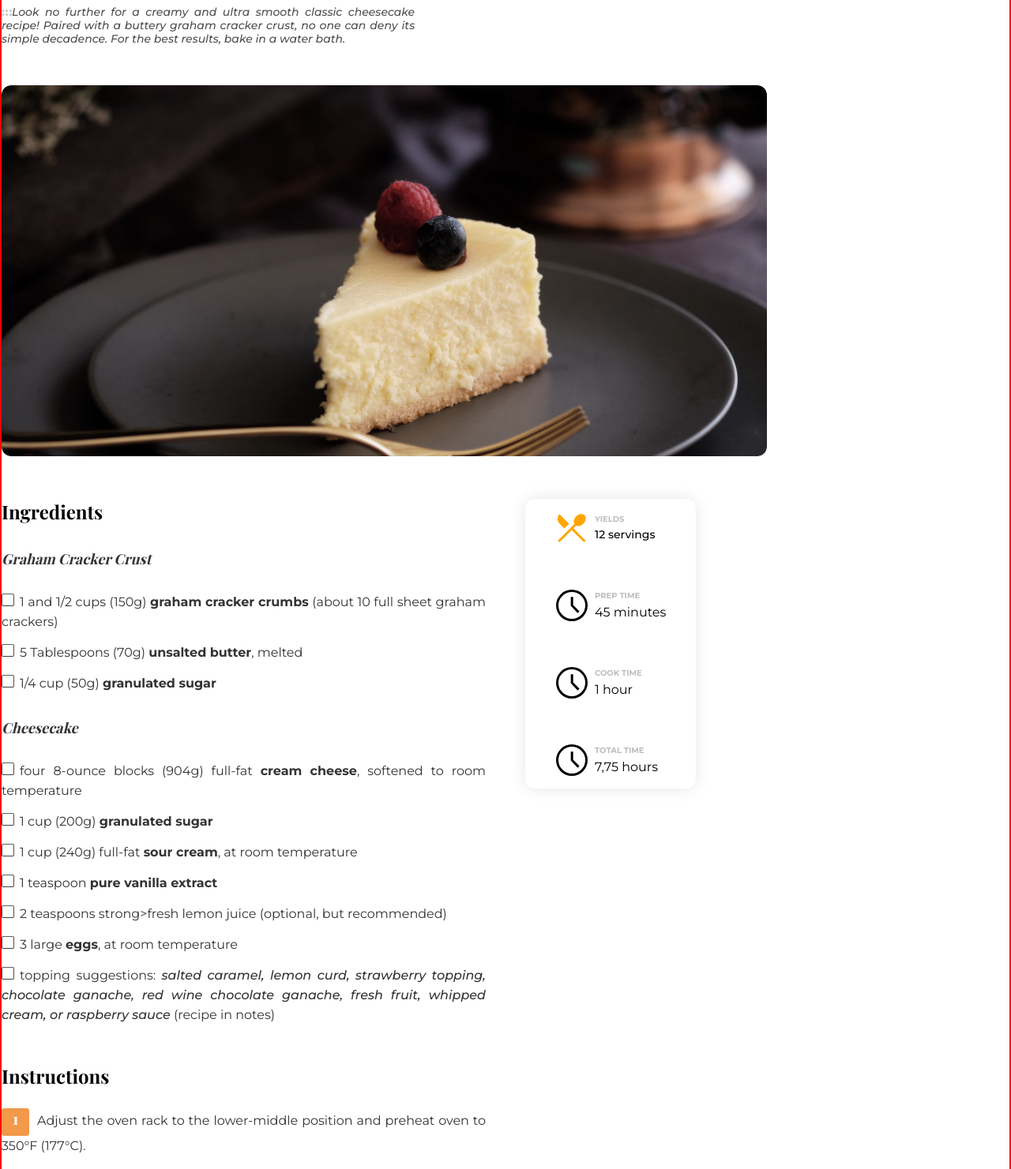
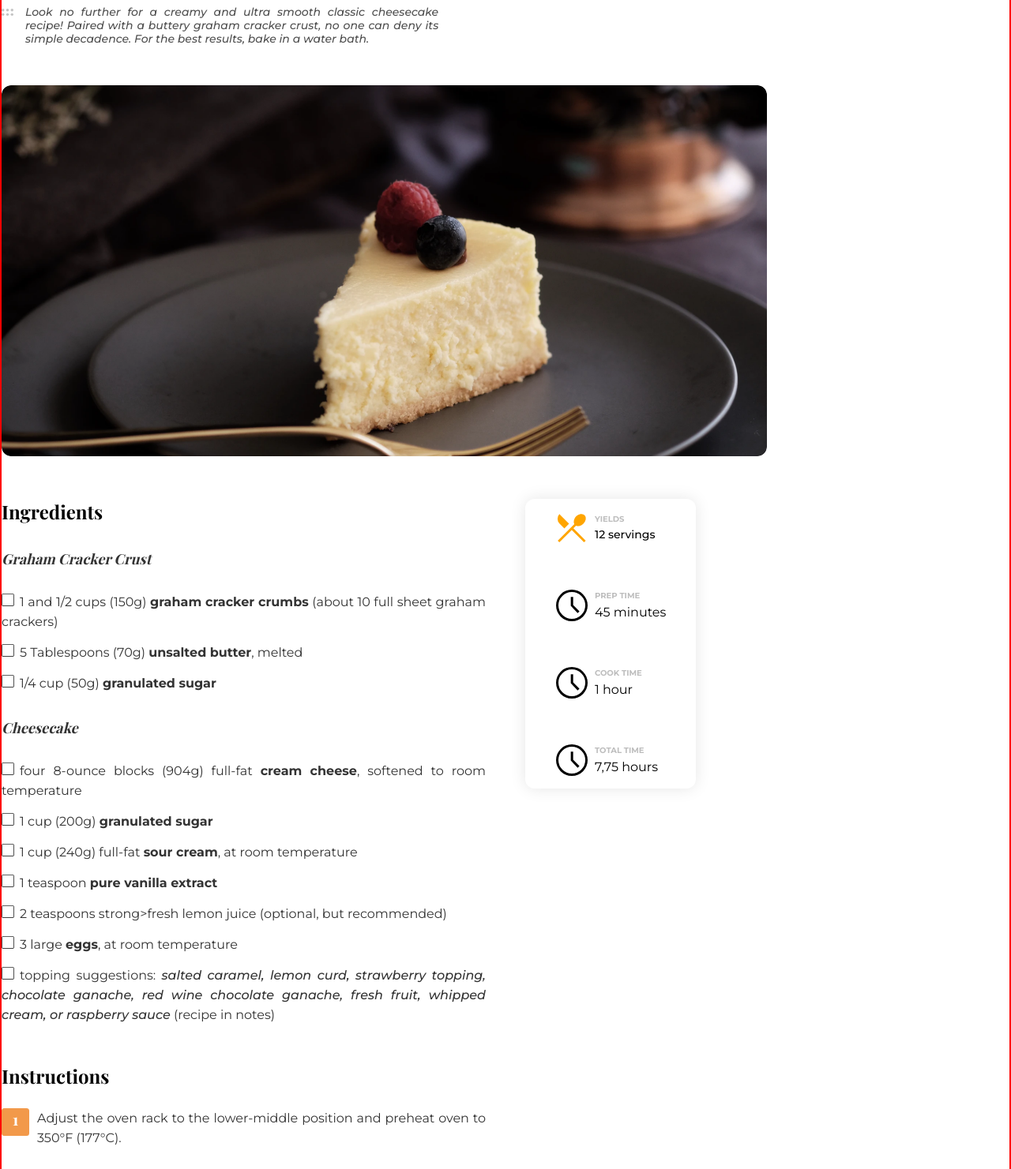
Before and after one commit to murilopita/recipe-page-master, a plain HTML site: page index.html in a window 1280 px wide. Shown: the part 119-1600 px from the top of the page at 79% size. Drawn offline with nearby package versions, Linux system fonts and the light colour scheme; a web font is replaced by a local one.

Commit message:
Style List Completed

```diff
--- a/index.html
+++ b/index.html
@@ -17,7 +17,13 @@
 
     <h1>Classic Cheesecake Recipe</h1>
 
+    <div class="subtext">
+
+      <span><img src="assets/6dots.svg" alt="dots"></span>
+
       <p>Look no further for a creamy and ultra smooth classic cheesecake recipe! Paired with a buttery graham cracker crust, no one can deny its simple decadence. For the best results, bake in a water bath.</p>
+
+    </div>
 
     <div class="main-image">
 
@@ -64,19 +70,51 @@
       <h2>Instructions</h2>
 
 
+      <div class="step-item">
+        <span class="number">1</span>
+
         <p>Adjust the oven rack to the lower-middle position and preheat oven to 350°F (177°C).</p>
+
+      </div>
+
+      <div class="step-item">
+        <span class="number">2</span>
 
         <p><strong>Make the crust:</strong> Using a food processor, pulse the graham crackers into crumbs. Pour into a medium bowl and stir in sugar and melted butter until combined. (You can also pulse it all together in the food processor.) Mixture will be sandy. Press firmly into the bottom and slightly up the sides of a 9-inch or 10-inch springform pan. No need to grease the pan first. I use the bottom of a measuring cup to pack the crust down tightly. Pre-bake for 8 minutes. Remove from the oven and place the hot pan on a large piece of aluminum foil. The foil will wrap around the pan for the water bath in step 4. Allow crust to slightly cool as you prepare the filling.</p>
 
+      </div>
+
+      <div class="step-item">
+        <span class="number">3</span>
+
         <p><strong>Make the filling:</strong> Using a handheld or stand mixer fitted with a paddle attachment, beat the cream cheese and granulated sugar together on medium-high speed in a large bowl until the mixture is smooth and creamy, about 2 minutes. Add the sour cream, vanilla extract, and lemon juice then beat until fully combined. On medium speed, add the eggs one at a time, beating after each addition until just blended. After the final egg is incorporated into the batter, stop mixing. To help prevent the cheesecake from deflating and cracking as it cools, avoid over-mixing the batter as best you can.</p>
+
+      </div>
+
+      <div class="step-item">
+        <span class="number">4</span>
 
         <p><strong>Prepare the simple water bath (see note)</strong> Boil a pot of water. You need 1 inch of water in your roasting pan for the water bath, so make sure you boil enough. I use an entire kettle of hot water. As the water is heating up, wrap the aluminum foil around the springform pan. Pour the cheesecake batter on top of the crust. Use a rubber spatula or spoon to smooth it into an even layer. Place the pan inside of a large roasting pan. Carefully pour the hot water inside of the pan and place in the oven. (Or you can place the roasting pan in the oven first, then pour the hot water in. Whichever is easier for you.)</p>
 
+      </div>
+
+      <div class="step-item">
+        <span class="number">5</span>
+
         <p>Bake cheesecake for 55-70 minutes or until the center is almost set. When it’s done, the center of the cheesecake will slightly wobble if you gently shake the pan. Turn the oven off and open the oven door slightly. Let the cheesecake sit in the oven in the water bath as it cools down for 1 hour. Remove from the oven and water bath, then cool cheesecake completely at room temperature. Then refrigerate the cheesecake for at least 4 hours or overnight.</p>
+      </div>
+
+      <div class="step-item">
+        <span class="number">6</span>
 
         <p>Use a knife to loosen the chilled cheesecake from the rim of the springform pan, then remove the rim. Using a clean sharp knife, cut into slices for serving. For neat slices, wipe the knife clean and dip into warm water between each slice.</p>
+      </div>
+
+      <div class="step-item">
+        <span class="number">7</span>
 
         <p>Serve cheesecake with desired toppings. Cover and store leftover cheesecake in the refrigerator for up to 5 days.</p>
+      </div>
 
 
       <cite>Source: https://sallysbakingaddiction.com/classic-cheesecake/</cite>
--- a/style/style.css
+++ b/style/style.css
@@ -4,6 +4,7 @@
 html{
     font-family: 'Montserrat', sans-serif;
     font-size: 62.5%;
+
 }
 
 body{
@@ -33,7 +34,18 @@ header h1{
     line-height: 6.4rem;
 }
 
-header p{
+
+.subtext{
+    display: flex;
+    text-align: center;
+    gap: 15px;
+}
+.subtext img{
+    position: relative;
+    top: 8px;
+    width: 15px;
+}
+.subtext p{
     width:41%;
     font-family: 'Montserrat';
     font-style: italic;
@@ -48,17 +60,11 @@ header p{
 
 }
 
-header p::before{
-    content: url(../assets/6dots.svg);
-
-}
-
 main{
 
     display: grid;
     grid-template-columns: repeat(2, 1fr);
     grid-column-gap: 5rem;
-    grid-row-gap: 0px;
 
 }
 
@@ -118,7 +124,7 @@ main{
     margin-bottom: 2.5rem;
 }
 
-.instructions p{
+.step-item p{
 
     font-weight: 400;
     font-size: 1.6rem;
@@ -126,22 +132,22 @@ main{
     color: #333333;
     text-align: justify;
 
-    margin-bottom: 2.5rem;
-
-    list-style-position: inside;
+    margin-bottom: 4rem;
 }
 
-.instructions p::before{
-    counter-increment: list-number;
-    content:counter(list-number);
+.step-item{
+    display:flex;
 
+}
+
+.number{
+    display: inline-block;
+    flex-shrink: 0;
     font-family: 'Playfair Display', serif;
-    margin-right: 1rem;
+    margin-right: 10px;
     width:35px;
     height:35px;
-    display:inline-flex;
     text-align: center;
-    justify-content: center;
     font-size:2.0rem;
     background-color:#F2994A;
     border-radius:10%;
```
Lines whose indentation alone changed are shown as unchanged.
